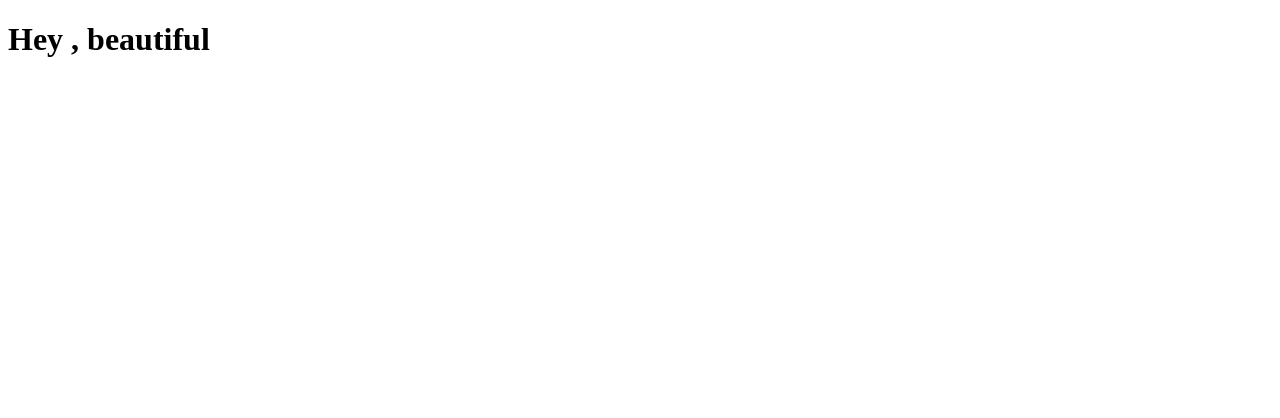
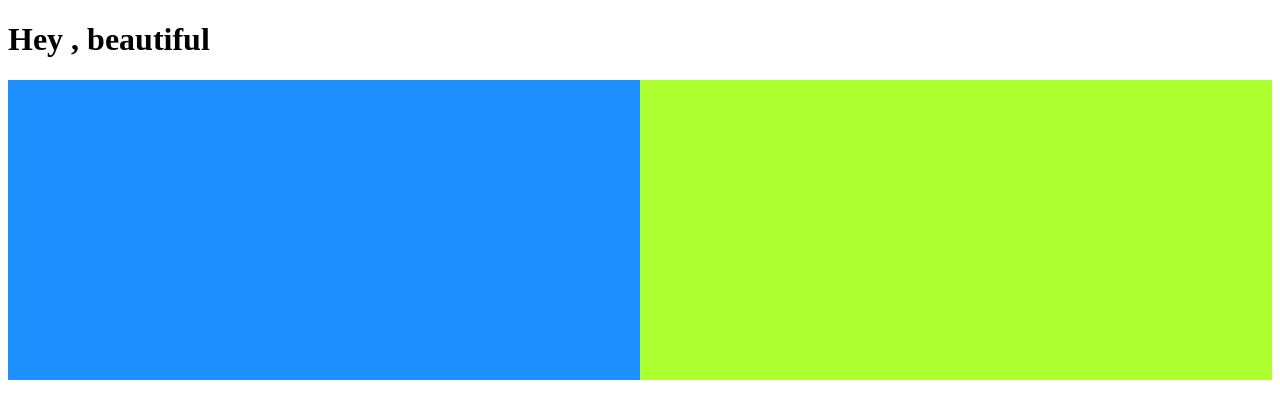
Before and after one commit to CorinaMorari/Calculator__test, a plain HTML site: page index.html in a window 1280 px wide. Drawn offline with Linux system fonts and the light colour scheme.

Commit message:
Added container flexbox with two divs

```diff
--- a/css/style.css
+++ b/css/style.css
@@ -0,0 +1,19 @@
+/*//Main container*/
+.container{
+    display: flex;
+}
+
+/*sizes for divs*/
+.layout{
+    width: 50%;
+    height: 300px;
+}
+
+/*Colors for divs*/
+.left{
+    background-color: dodgerblue;
+}
+.right{
+    background-color: greenyellow;
+
+}
--- a/index.html
+++ b/index.html
@@ -7,7 +7,10 @@
 </head>
 <body>
 <h1>Hey , beautiful</h1>
-
+<div class="container">
+    <div class="left layout"></div>
+    <div class="right layout"></div>
+</div>
 
 <script src="scripts/index.js"></script>
 
```
